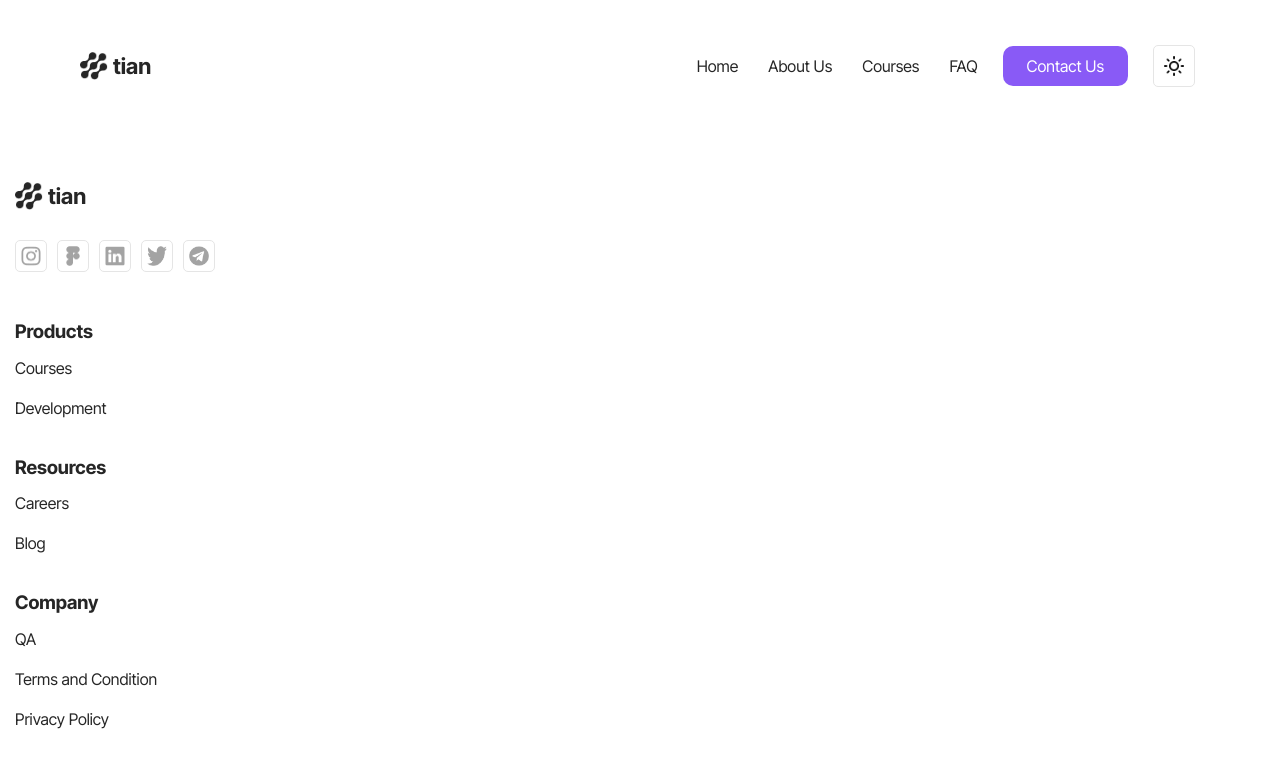
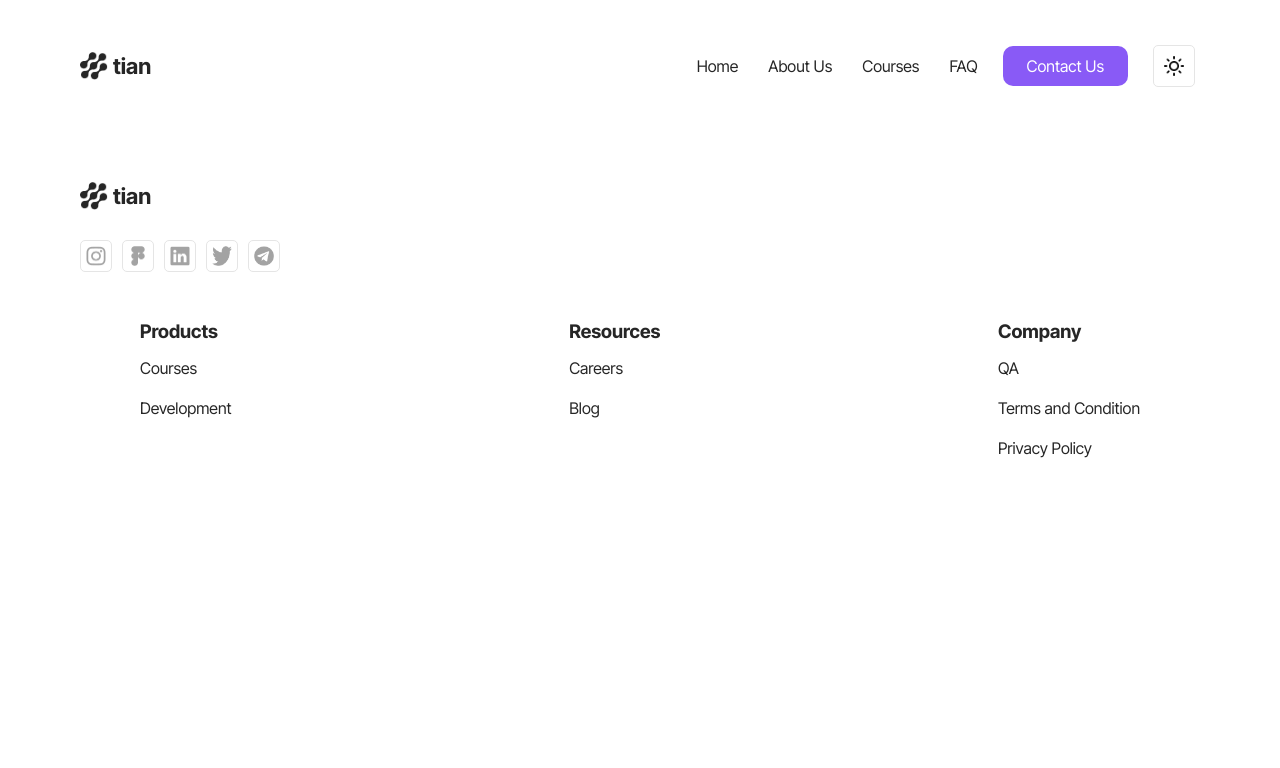
Before and after one commit to NotReallyAProgrammer/Landing-Page-Tian, an Angular app: page / in a window 1280 px wide. Shown: the top 768 px of the page. Built offline with nearby package versions, Linux system fonts and the light colour scheme.

Commit message:
responsive footer

```diff
--- a/src/app/layouts/footer/footer.component.html
+++ b/src/app/layouts/footer/footer.component.html
@@ -1,4 +1,5 @@
 <footer class="footer">
+  <section>
     <div class="logo">
       <figure>
         <img src="../../../assets/logo/TianLogo.png" alt="" />
@@ -50,6 +51,7 @@
         </li>
       </ul>
     </menu>
+  </section>
 
   <section class="footer__links">
     <nav>
--- a/src/app/layouts/footer/footer.component.scss
+++ b/src/app/layouts/footer/footer.component.scss
@@ -49,5 +49,31 @@
         list-style: none;
       }
     }
+    @include u.breakpoint(medium) {
+      display: flex;
+      flex-direction: row;
+      justify-content: space-between;
+    }
+
+    @include u.breakpoint(large) {
+      max-width: 1000px;
+      margin-inline: auto;
+    }
+
+    @include u.breakpoint(xlarge) {
+      margin-top: 0;
+      max-width: auto;
+      justify-content: space-around;
+      margin-inline: 0;
+    }
+  }
+
+  @include u.breakpoint(large) {
+    padding-inline: var(--PADDING-INLINE-TABLET);
+  }
+
+  @include u.breakpoint(xlarge) {
+    display: grid;
+    grid-template-columns: repeat(2, 1fr);
   }
 }
```
Lines whose indentation alone changed are shown as unchanged.
